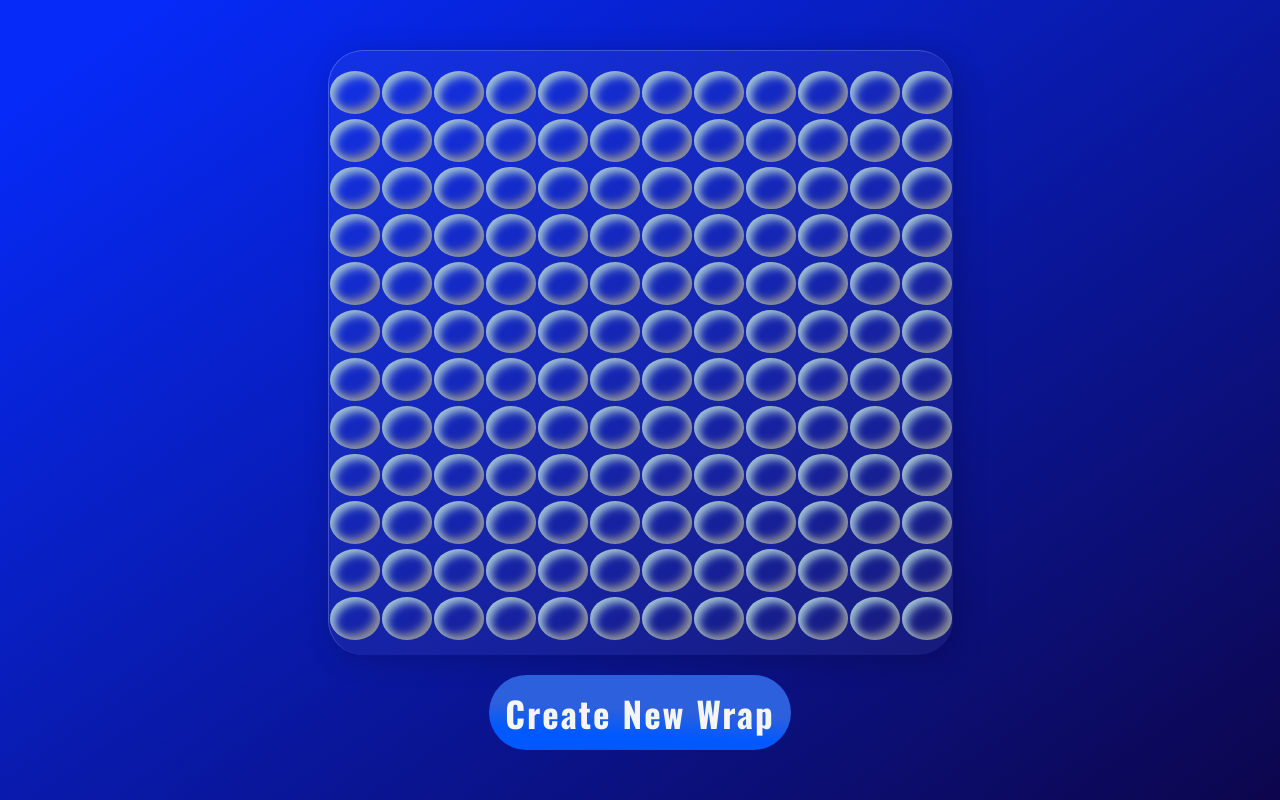
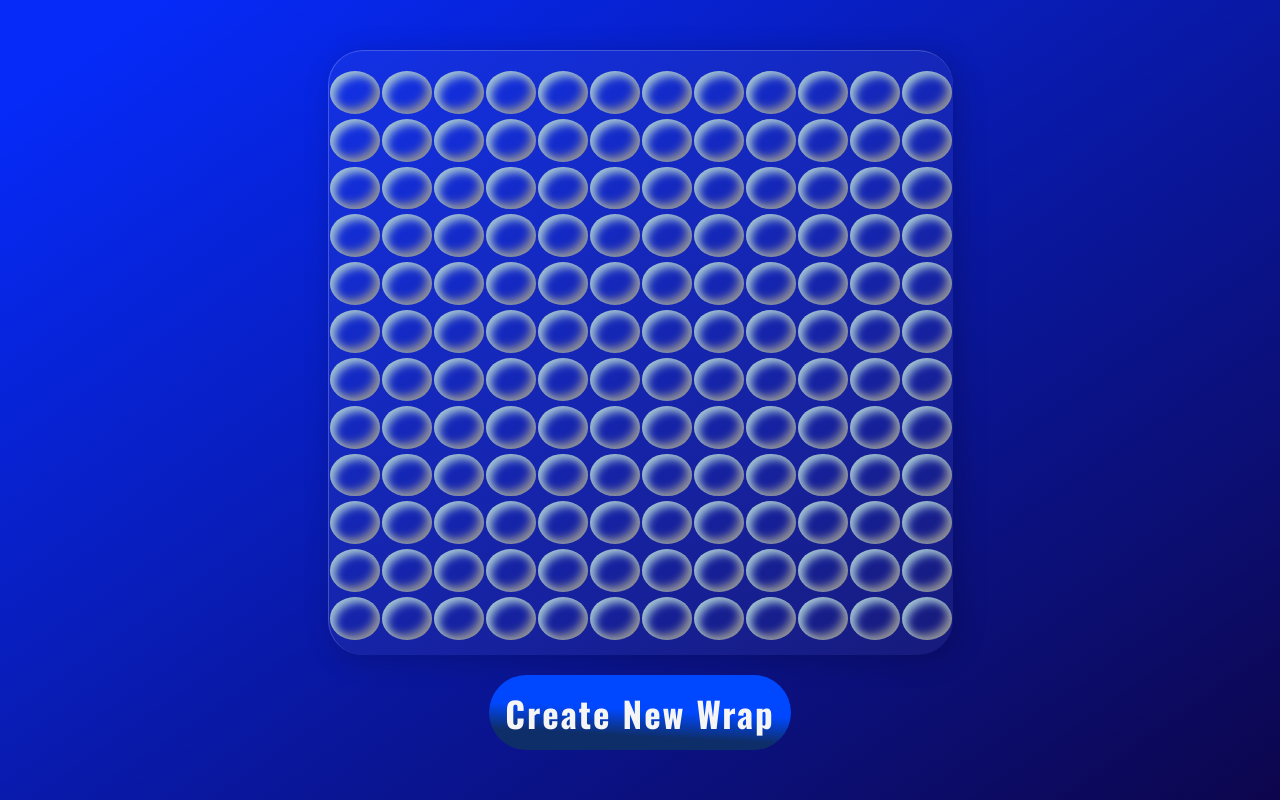
Before and after one commit to VladimirSaenko/Bubble-Wrap, a plain HTML site: page index.html in a window 1280 px wide. Drawn offline with nearby package versions, Linux system fonts and the light colour scheme.

Commit message:
Button
Button

```diff
--- a/style.css
+++ b/style.css
@@ -42,12 +42,16 @@
     margin-top: 20px;
     width: 302px;
     height: 75px;
-    background: linear-gradient(3deg, rgb(0, 89, 255) 24%, rgba(45,96,221,1) 53%);
+    background: linear-gradient(3deg, rgb(14, 46, 106) 24%, rgb(0, 72, 255) 53%);
     color: whitesmoke;
     transition: 0.5s;
 }
 
 .sheetbutton:hover {
+    background: rgb(0, 0, 255);
+}
+
+.sheetbutton:active {
     background: rgb(33, 33, 105);
 }
 
```
